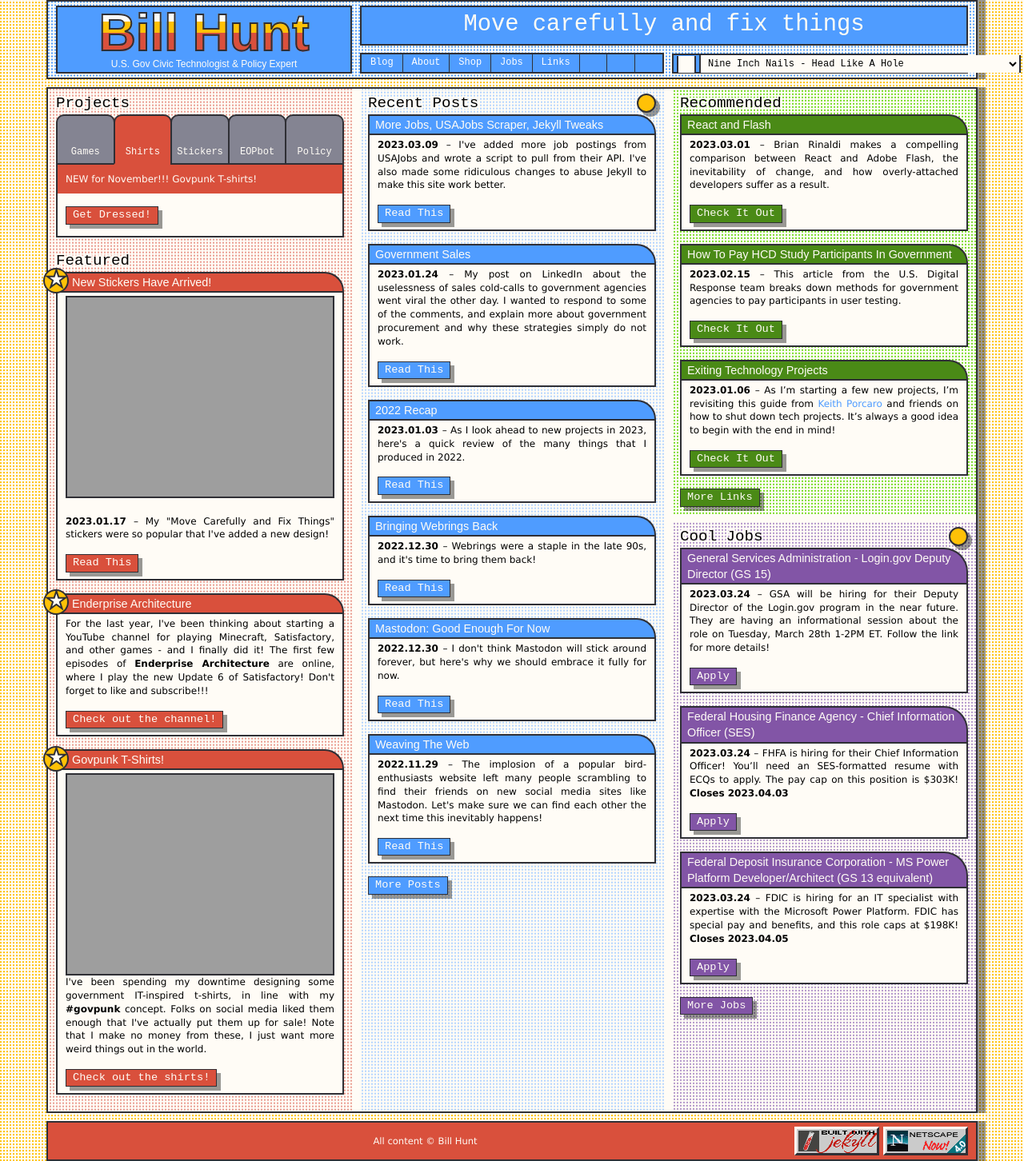
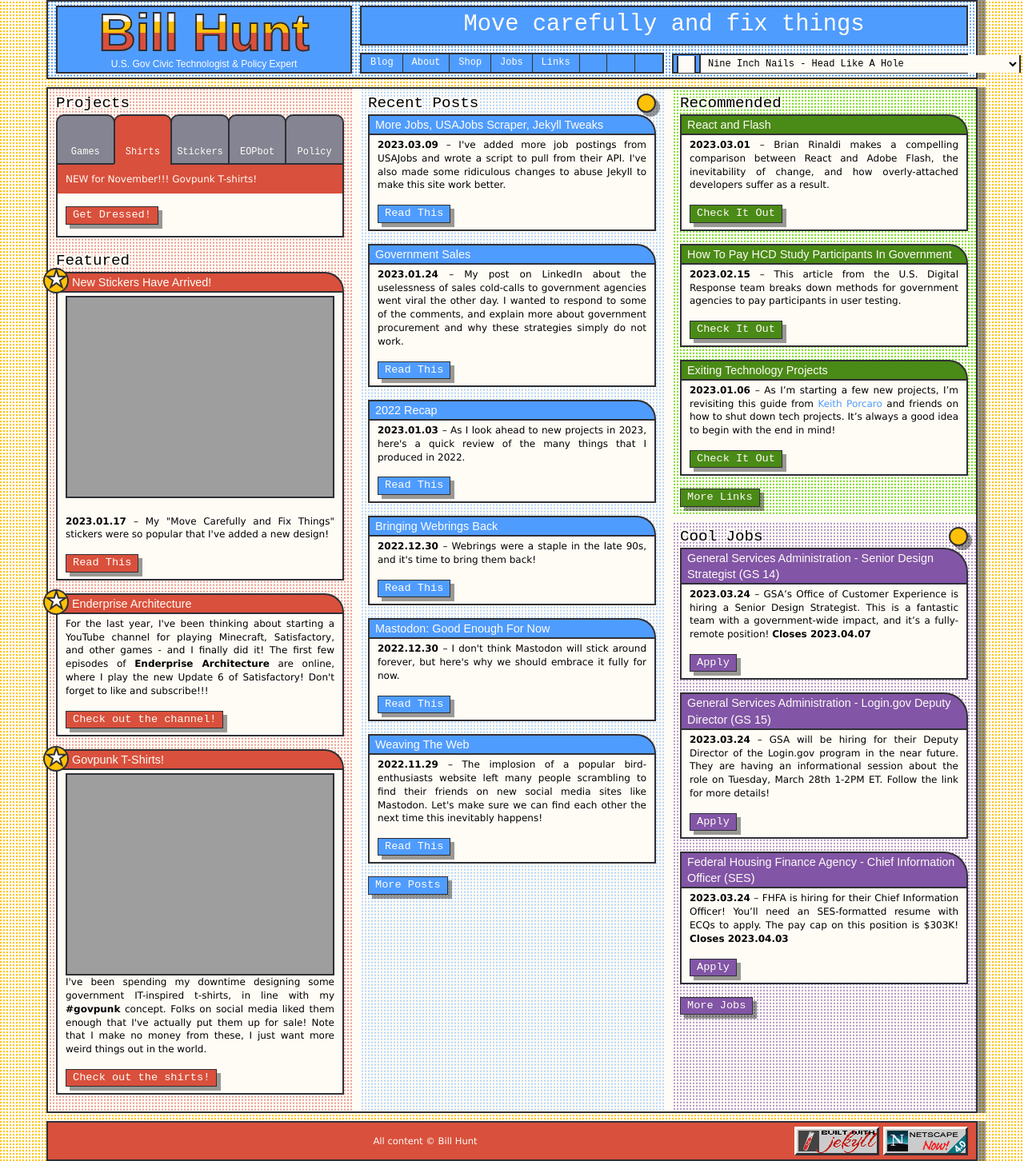
Before and after one commit to krusynth/billhunt.dev, a Jekyll site: the page built from index.md, in a window 1280 px wide. Shown: the whole page at 80% size. Built offline with Jekyll 4.4.1, drawn with Linux system fonts in a browser that asks for light colours; some web fonts are replaced.

Commit message:
Update jobs.

```diff
--- a/_data/jobs.yml
+++ b/_data/jobs.yml
@@ -1,3 +1,10 @@
+- title: General Services Administration - Senior Design Strategist (GS 14)
+  url: https://www.usajobs.gov/job/715193400
+  date: 2023-03-24
+  closes: 2023-04-07
+  remote: true
+  content: GSA's Office of Customer Experience is hiring a Senior Design Strategist. This is a fantastic team with a government-wide impact, and it's a fully-remote position!
+
 - title: General Services Administration - Login.gov Deputy Director (GS 15)
   url: https://join.tts.gsa.gov/join/logindeputydirect/
   date: 2023-03-24
```
